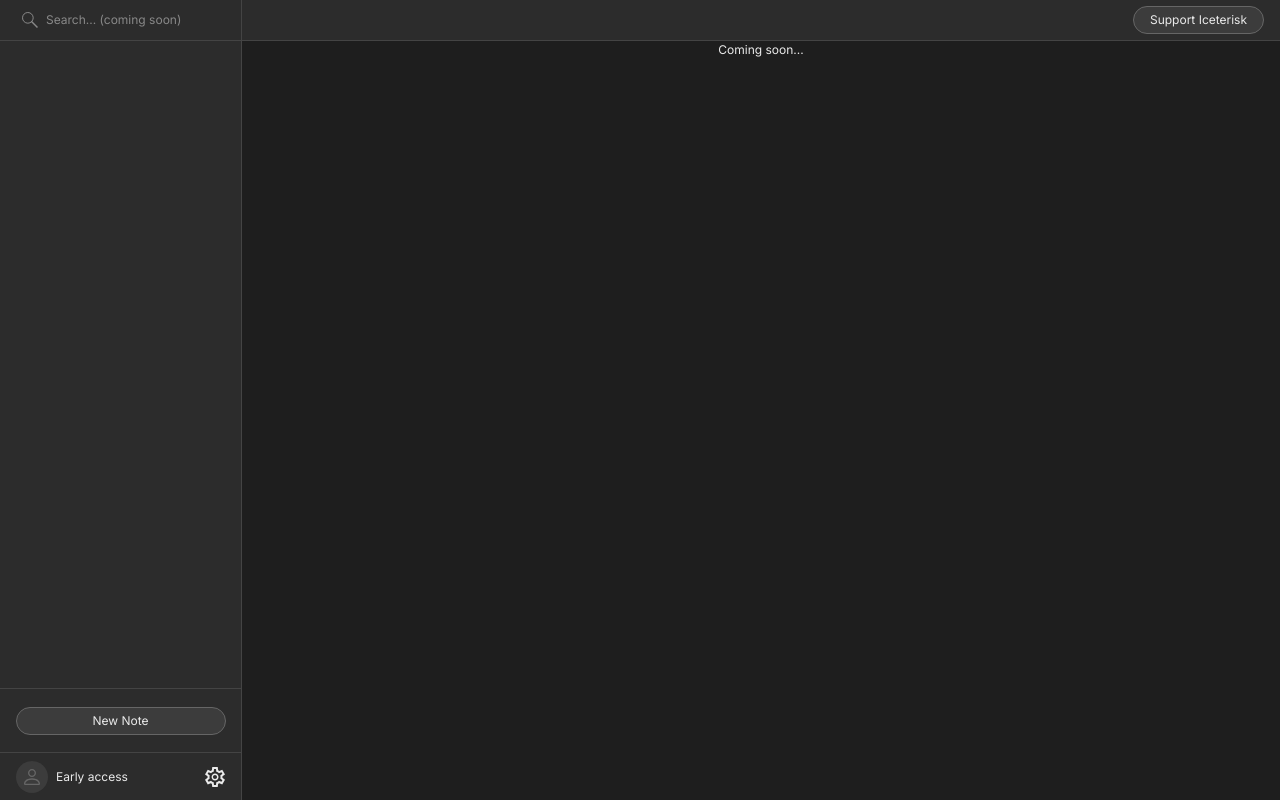
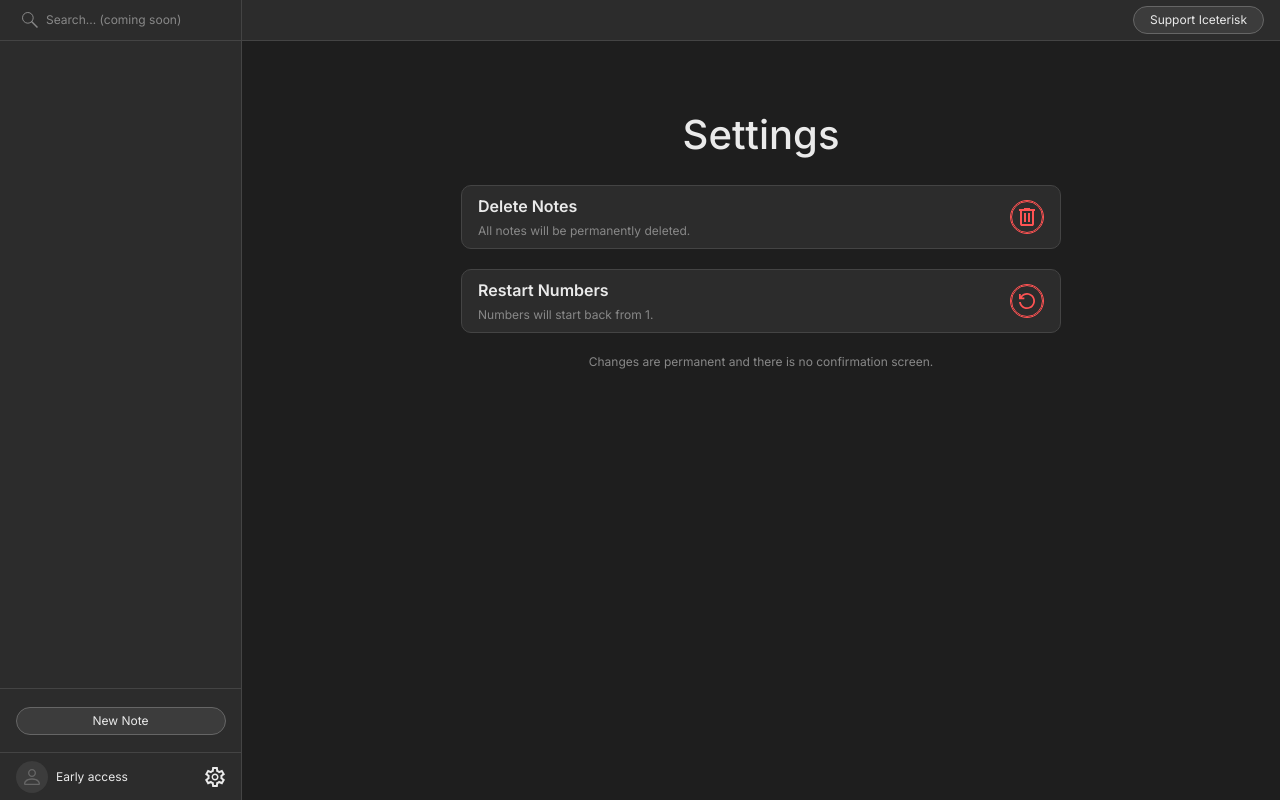
Before and after one commit to Ochygorek/iceterisk-app, a Next.js app: page /settings in a window 1280 px wide. Built offline with nearby package versions, Linux system fonts and the light colour scheme.

Commit message:
settings page

```diff
--- a/app/(settings)/settings/page.tsx
+++ b/app/(settings)/settings/page.tsx
@@ -1,8 +1,16 @@
+import DeleteNotes from '@/app/ui/DeleteNotes'
+import ResetNumbersNotes from '@/app/ui/ResetNumbersNotes'
 import React from 'react'
+import styles from '@/app/css/settingsPage.module.css'
 
 function Settings() {
   return (
-    <div>Coming soon...</div>
+    <div className={styles.root}>
+      <h1>Settings</h1>
+      <DeleteNotes />
+      <ResetNumbersNotes />
+      <span className={styles.disclaimer}>Changes are permanent and there is no confirmation screen.</span>
+    </div>
   )
 }
 
--- /dev/null
+++ b/app/css/settingsPage.module.css
@@ -0,0 +1,69 @@
+.disclaimer {
+  color: var(--font-placeholder);
+}
+
+.root {
+  display: flex;
+  align-items: center;
+  justify-content: start;
+  flex-direction: column;
+
+  gap: 20px;
+
+  width: 600px;
+
+  margin: 64px 16px 128px 16px;
+}
+
+.root h1 {
+  font-size: 40px;
+  font-weight: 500;
+}
+
+.section {
+  display: flex;
+  align-items: center;
+  justify-content: space-between;
+
+  width: 100%;
+  height: fit-content;
+
+  padding: 8px 16px;
+
+  border: 1px solid var(--border-dark);
+  border-radius: 10px;
+
+  background-color: var(--secondary);
+}
+
+.sectionText {
+  display: flex;
+  align-items: start;
+  justify-content: start;
+  flex-direction: column;
+
+  gap: 4px;
+}
+
+.sectionText h3 {
+  font-size: 16px;
+  font-weight: 600;
+}
+
+.sectionText span {
+  color: var(--font-placeholder);
+}
+
+.section button{
+  border: 1px solid var(--negative);
+
+  border-radius: 200px;
+}
+
+.sectionImage {
+  border-radius: 200px;
+}
+
+.sectionImage:hover {
+  background-color: var(--third);
+}
--- a/app/sideBar.module.css
+++ b/app/sideBar.module.css
@@ -35,7 +35,7 @@
 
 .notesSideBarContainer{
     width: 100%;
-    height: fit-content;
+    height: 100%;
 
     overflow: auto;
     text-overflow: ellipsis;
@@ -49,7 +49,6 @@
 .notesSideBar{
     width: 100%;
     height: 100%;
-
 }
 
 .notesIndividual {
@@ -169,7 +168,7 @@
     padding: 8px 0;
 }
 
-.optionsMenu button {
+.optionsMenu button, .optionsMenu a {
     display: flex;
     align-items: center;
     justify-content: space-between;
--- /dev/null
+++ b/app/ui/DeleteNotes.tsx
@@ -0,0 +1,28 @@
+'use client'
+
+import React from 'react'
+import styles from '@/app/css/settingsPage.module.css'
+import Image from 'next/image'
+import { deleteAllNotes } from '@/noteActions/settings'
+
+function DeleteNotes() {
+  return (
+    <section className={styles.section}>
+      <div className={styles.sectionText}>
+        <h3>Delete Notes</h3>
+        <span>All notes will be permanently deleted.</span>
+      </div>
+      <button onClick={deleteAllNotes} className={`negative ${styles.sectionButton}`}>
+        <Image
+          src='/deleteSettings.svg'
+          alt='Delete notes bin icon.'
+          width={32}
+          height={32}
+          className={styles.sectionImage}
+        />
+      </button>
+    </section>
+  )
+}
+
+export default DeleteNotes
--- /dev/null
+++ b/app/ui/ResetNumbersNotes.tsx
@@ -0,0 +1,28 @@
+'use client'
+
+import React from 'react'
+import styles from '@/app/css/settingsPage.module.css'
+import Image from 'next/image'
+import { resetNumbers } from '@/noteActions/settings'
+
+function ResetNumbersNotes() {
+  return (
+    <section className={styles.section}>
+      <div className={styles.sectionText}>
+        <h3>Restart Numbers</h3>
+        <span>Numbers will start back from 1.</span>
+      </div>
+      <button onClick={resetNumbers} className={`negative ${styles.sectionButton}`}>
+        <Image
+          src='/resetSettings.svg'
+          alt='Reset number on notes bin icon.'
+          width={32}
+          height={32}
+          className={styles.sectionImage}
+        />
+      </button>
+    </section>
+  )
+}
+
+export default ResetNumbersNotes
--- a/app/ui/Settings.tsx
+++ b/app/ui/Settings.tsx
@@ -5,6 +5,7 @@ import styles from '@/app/sideBar.module.css'
 import SettingsSkeleton from './skeletons/SettingsSkeleton';
 import Image from 'next/image';
 import { useRouter } from 'next/navigation';
+import Link from 'next/link';
 
 function Settings() {
   const [open, setOpen] = useState(false);
@@ -67,8 +68,9 @@ function Settings() {
               height={12}
             />
           </button>
-          <button
-            onClick={handleDonate}
+          <Link
+            href='https://iceterisk.com/donate'
+            target='_blank'
             className={styles.highlight}
           >
             <span>Support Iceterisk</span>
@@ -78,7 +80,7 @@ function Settings() {
               width={12}
               height={12}
             />
-          </button>
+          </Link>
           <button
             onClick={handleLogout}
           >
--- a/noteActions/notesArray.ts
+++ b/noteActions/notesArray.ts
@@ -14,6 +14,7 @@ if (typeof localStorage !== 'undefined') {
   arr = JSON.parse(localStorage.getItem('localStorageArray') || '[]');
   count = JSON.parse(localStorage.getItem('count') || '[]');
 }
+
 // Function to add a new note to the array and update localStorage
 const localStorageArray = (newNote: Note) => {
   arr.push(newNote);
--- /dev/null
+++ b/noteActions/settings.ts
@@ -0,0 +1,15 @@
+export const deleteAllNotes = () => {
+  localStorage.clear()
+
+  window.location.href = '/settings';
+}
+
+export const resetNumbers = () => {
+  let countArray = JSON.parse(localStorage.getItem('count') || '[]');
+
+  countArray = []
+
+  localStorage.setItem('count', JSON.stringify(countArray))
+
+  window.location.href = '/settings';
+}
```
Also changed, not shown: public/deleteSettings.svg (added), public/resetSettings.svg (added).
